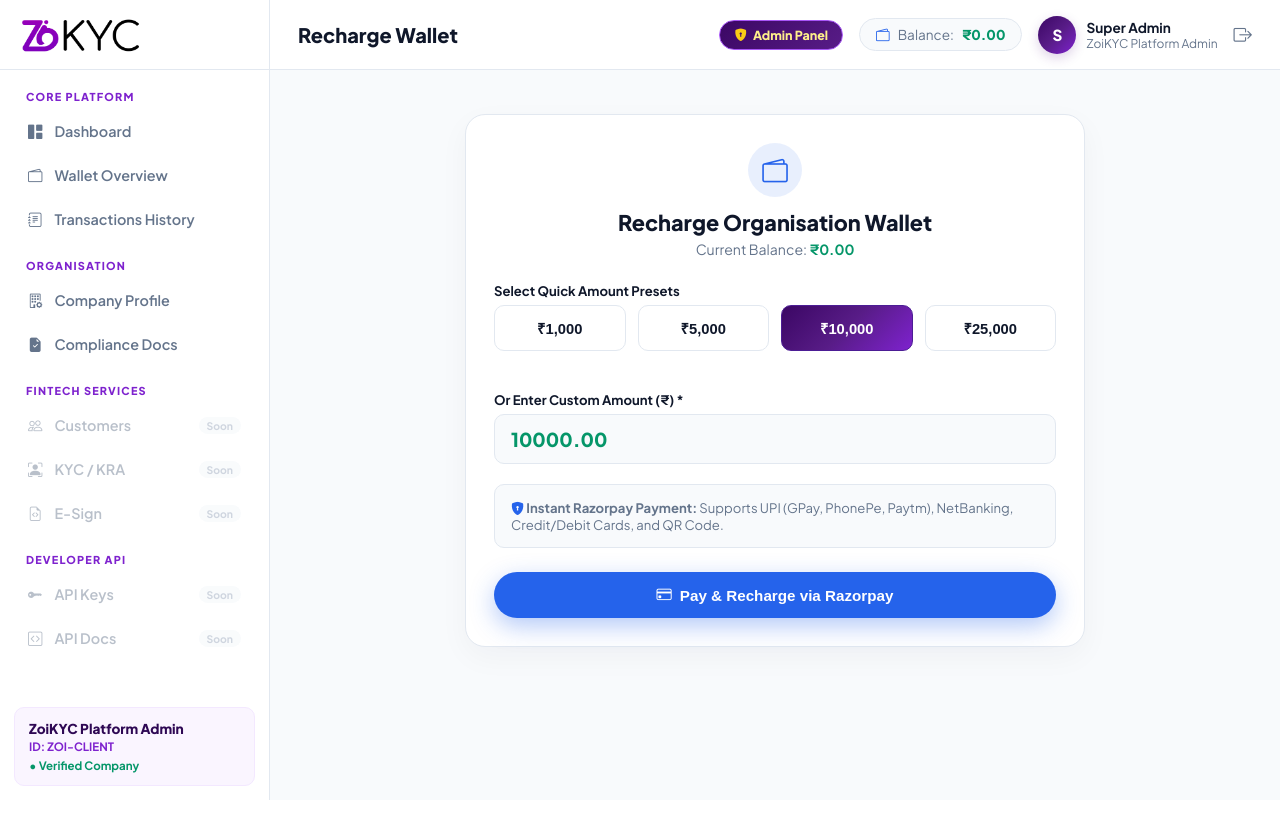
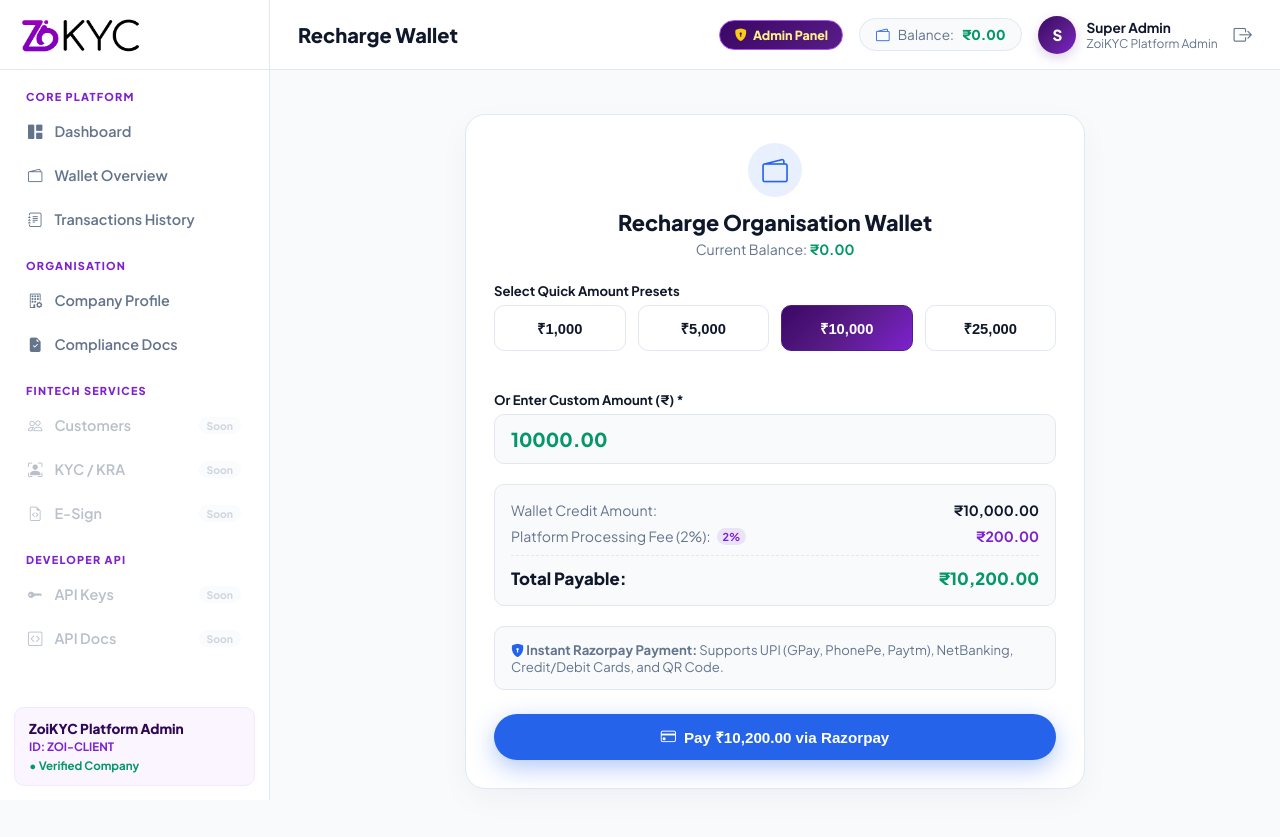
Before and after one commit to vijayvaishnav1011/zoikyc, a Flask app: page /wallet/recharge in a window 1280 px wide. Before the commit the page ends 800 px from the top, so only its background shows below. Run offline with Flask 3, Linux system fonts and the light colour scheme; a user stored in the database is signed in; data comes from the database, SQL or seed files in the repository; some libraries are stand-ins or nearby versions.

Commit message:
Add 2% platform processing fee to Razorpay wallet recharge with real-time fee breakdown UI

```diff
--- a/app/static/js/main.js
+++ b/app/static/js/main.js
@@ -49,6 +49,7 @@ document.addEventListener('DOMContentLoaded', () => {
         presetButtons.forEach(b => b.classList.remove('selected'));
         btn.classList.add('selected');
         amountInput.value = btn.getAttribute('data-amount');
+        amountInput.dispatchEvent(new Event('input'));
       });
     });
   }
--- a/app/templates/wallet/recharge.html
+++ b/app/templates/wallet/recharge.html
@@ -43,6 +43,25 @@
         {% endif %}
       </div>
 
+      <!-- Real-Time Fee Breakdown Card -->
+      <div style="background: #f8fafc; border: 1px solid var(--border-input); border-radius: var(--radius-md); padding: 16px; margin-bottom: 20px;">
+        <div style="display: flex; justify-content: space-between; font-size: 0.88rem; color: var(--text-muted); margin-bottom: 8px;">
+          <span>Wallet Credit Amount:</span>
+          <span id="summaryBaseAmount" style="font-weight: 700; color: var(--text-dark);">₹10,000.00</span>
+        </div>
+        <div style="display: flex; justify-content: space-between; font-size: 0.88rem; color: var(--text-muted); margin-bottom: 12px; padding-bottom: 10px; border-bottom: 1px dashed var(--border-input);">
+          <span style="display: flex; align-items: center; gap: 6px;">
+            <span>Platform Processing Fee (2%):</span>
+            <span class="metric-badge" style="background: rgba(126, 34, 206, 0.1); color: #7e22ce; font-size: 0.68rem; padding: 2px 6px;">2%</span>
+          </span>
+          <span id="summaryFee" style="font-weight: 700; color: #7e22ce;">₹200.00</span>
+        </div>
+        <div style="display: flex; justify-content: space-between; font-size: 1.05rem; font-weight: 800; color: var(--text-dark);">
+          <span>Total Payable:</span>
+          <span id="summaryTotal" style="color: #059669;">₹10,200.00</span>
+        </div>
+      </div>
+
       <!-- Security Notice -->
       <div style="background: #f8fafc; border: 1px solid var(--border-input); padding: 14px 16px; border-radius: var(--radius-md); font-size: 0.82rem; color: var(--text-muted); margin-bottom: 24px;">
         <i class="bi bi-shield-lock-fill" style="color: var(--tiancai-blue);"></i> <strong>Instant Razorpay Payment:</strong> Supports UPI (GPay, PhonePe, Paytm), NetBanking, Credit/Debit Cards, and QR Code.
@@ -50,7 +69,7 @@
 
       <!-- Submit Button -->
       <button type="submit" id="payBtn" class="btn-tiancai-pill">
-        <i class="bi bi-credit-card"></i> <span id="payBtnText">Pay & Recharge via Razorpay</span>
+        <i class="bi bi-credit-card"></i> <span id="payBtnText">Pay ₹10,200.00 via Razorpay</span>
       </button>
     </form>
   </div>
@@ -69,6 +88,32 @@ document.addEventListener('DOMContentLoaded', () => {
   const payBtnText = document.getElementById('payBtnText');
   const paymentAlert = document.getElementById('paymentAlert');
   const csrfToken = document.getElementById('csrfToken').value;
+
+  const summaryBaseAmount = document.getElementById('summaryBaseAmount');
+  const summaryFee = document.getElementById('summaryFee');
+  const summaryTotal = document.getElementById('summaryTotal');
+
+  function updateBreakdown() {
+    const rawVal = parseFloat(amountInput.value) || 0;
+    const fee = rawVal * 0.02;
+    const total = rawVal + fee;
+
+    const formattedBase = "₹" + rawVal.toLocaleString('en-IN', { minimumFractionDigits: 2, maximumFractionDigits: 2 });
+    const formattedFee = "₹" + fee.toLocaleString('en-IN', { minimumFractionDigits: 2, maximumFractionDigits: 2 });
+    const formattedTotal = "₹" + total.toLocaleString('en-IN', { minimumFractionDigits: 2, maximumFractionDigits: 2 });
+
+    if (summaryBaseAmount) summaryBaseAmount.textContent = formattedBase;
+    if (summaryFee) summaryFee.textContent = formattedFee;
+    if (summaryTotal) summaryTotal.textContent = formattedTotal;
+
+    if (!payBtn.disabled) {
+      payBtnText.textContent = `Pay ${formattedTotal} via Razorpay`;
+    }
+  }
+
+  amountInput.addEventListener('input', updateBreakdown);
+  amountInput.addEventListener('change', updateBreakdown);
+  updateBreakdown();
 
   rechargeForm.addEventListener('submit', async (e) => {
     e.preventDefault();
--- a/app/wallet/routes.py
+++ b/app/wallet/routes.py
@@ -9,7 +9,8 @@ from app.wallet.forms import RechargeWalletForm
 from app.wallet.services import (
     process_wallet_recharge,
     create_razorpay_order,
-    verify_razorpay_payment
+    verify_razorpay_payment,
+    calculate_recharge_amounts
 )
 from app.models.transaction import WalletTransaction
 
@@ -80,14 +81,17 @@ def create_order():
         company = current_user.company
         key_id = get_current_razorpay_key()
 
-        # Create Order with Razorpay SDK
-        order, err = create_razorpay_order(amount, company.id, company.name)
+        # Create Order with Razorpay SDK (including 2% Platform Fee)
+        order, err, base_amount, platform_fee, total_payable = create_razorpay_order(amount, company.id, company.name)
 
         if order:
             return jsonify({
                 'success': True,
                 'order_id': order['id'],
                 'amount': order['amount'],
+                'base_amount': float(base_amount),
+                'platform_fee': float(platform_fee),
+                'total_payable': float(total_payable),
                 'currency': order.get('currency', 'INR'),
                 'key_id': key_id,
                 'company_name': company.name,
@@ -124,16 +128,20 @@ def verify_payment():
         if not verified:
             return jsonify({'success': False, 'message': f"Security verification failed: {msg}"}), 400
 
-        # Atomically credit company wallet
+        # Calculate base recharge amount (wallet credit) and 2% platform fee
+        base_amount, platform_fee, total_payable = calculate_recharge_amounts(amount)
+
+        # Atomically credit company wallet with the base recharge amount
         success, txn, msg = process_wallet_recharge(
             company_id=current_user.company_id,
-            amount=amount,
+            amount=base_amount,
             payment_method='razorpay',
-            reference_id=razorpay_payment_id
+            reference_id=razorpay_payment_id,
+            description=f"Wallet Recharge via RAZORPAY (₹{base_amount:,.2f} + 2% Fee: ₹{platform_fee:,.2f})"
         )
 
         if success:
-            flash(f"Payment Verified! ₹{amount:,.2f} credited to your wallet. Reference: {razorpay_payment_id}", "success")
+            flash(f"Payment Verified! ₹{base_amount:,.2f} credited to your wallet. (Ref: {razorpay_payment_id})", "success")
             return jsonify({
                 'success': True,
                 'message': 'Wallet successfully credited!',
```
Also changed, not shown: app/templates/email/otp_verification.html (+58 -39 lines), app/wallet/services.py (+24 -8 lines).
